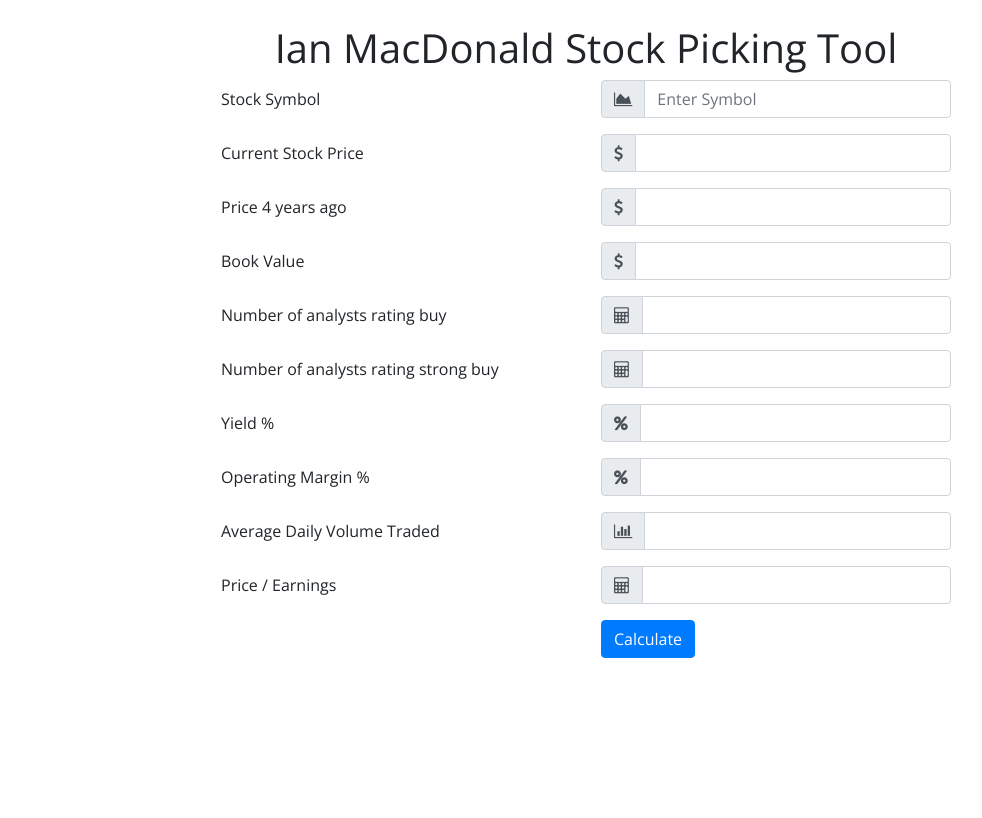
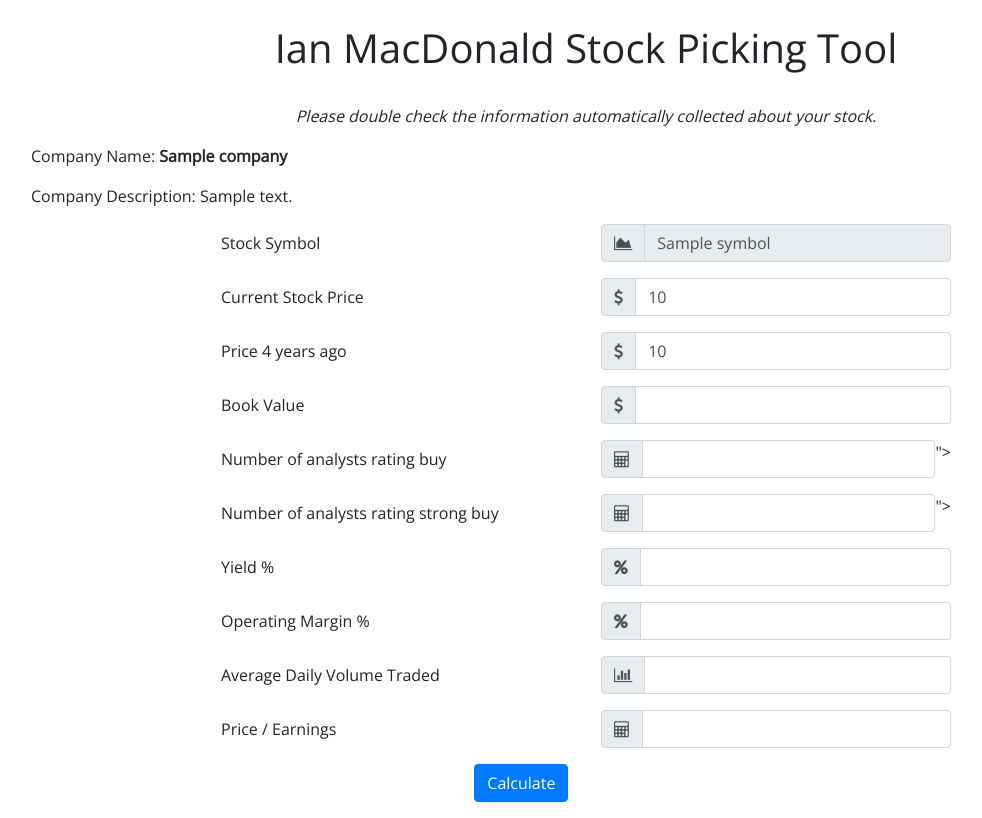
Before and after one commit to food-always-food/stock-eval, a Flask app: template templates/check.html in a window 1280 px wide. Shown: the whole page, without its empty margins (54-1036 px from the left). Before the commit the page ends 658 px from the top, so only its background shows below. Run offline with Flask 2, Linux system fonts and the light colour scheme; the template is opened without the code that fills it: most values are stand-ins (such as "Sample title", 1, 10 or a date in 2020); form fields are guessed from the names that the template uses; some libraries are stand-ins or nearby versions.

Commit message:
Create EB Deploy version of application

```diff
--- a/application.py
+++ b/application.py
@@ -1,11 +1,12 @@
 from flask import render_template, session, request, redirect, Flask
+from flask_socketio import SocketIO, emit, send, join_room
 import imdScore, iexStocks
 
 application = Flask(__name__)
 # application.config['SECRET_KEY'] = os.environ['SECRET_KEY']
 application.config["SECRET_KEY"] = "1023912038109823aljksdflkajds"
 app = application
-
+socketio = SocketIO(app, async_mode=None)
 
 @app.route("/", methods=["GET", "POST"])
 def welcome():
@@ -19,17 +20,31 @@
     else:
         return render_template("index.html")
 
-@app.route("/check",methods=["POST"])
+@app.route("/check",methods=["POST","GET"])
 def check():
     req = request.form
+    result = iexStocks.getFinancials(req['symbol'].upper(),req['pe'])
+    print(result)
     print(req)
-    result = imdScore.score(int(req['stock-price']),int(req['4-years']),int(req['book-value']),int(req['buy-analysts']),int(req['strong-buy']),int(req['yield']),int(req['margin']),int(req['volume']),int(req['pe']))
-    print(result)
-    return render_template("check.html")
+
+    # print(result)
+    return render_template("check.html",result=result,form=req)
 
 @app.route("/result",methods=["POST"])
 def result():
-    return render_template("result.html")
+    req = request.form
+    result = imdScore.score(float(req['stock-price']),float(req['4-years']),float(req['book-value']),float(req['buy-analysts']),float(req['strong-buy']),float(req['yield']),float(req['margin']),float(req['volume']),float(req['pe']))
+    print(result)
+    return render_template("result.html", result = result)
+
+@socketio.on("connect")
+def connect():
+    print("connected")
+
+@socketio.on("symbolLookup")
+def symbolLookup(data):
+    print(data)
 
 if __name__ == "__main__":
-    app.run(debug=True)
+    socketio.run(app, debug=True)
+    # app.run(debug=True)
--- a/iexStocks.py
+++ b/iexStocks.py
@@ -23,8 +23,9 @@
     result['yield'] = information.loc[symbol].dividendYield
     result['bookValue'] = bookValue(financials.iloc[0].shareholderEquity,pe,information.loc[symbol].sharesOutstanding)
     result['opMargin'] = operatingMargin(financials.iloc[0].operatingIncome,financials.iloc[0].revenue)
-    result['4yrPrice'] = historic.loc[fourYearsAgo.strftime('%Y-%m-%d')].close
+    result['yrPrice'] = historic.loc[fourYearsAgo.strftime('%Y-%m-%d')].close
     result['description'] = companyDesc.loc[symbol].description
+    result['symbol'] = symbol
     return result
 
 def bookValue(se,pe,cs):
--- a/templates/check.html
+++ b/templates/check.html
@@ -20,12 +20,20 @@
       <div class="col-md">
         <br>
         <h1 id="middle">Ian MacDonald Stock Picking Tool</h1>
+        <br>
+        <p id="middle"><em>Please double check the information automatically collected about your stock.</em></p>
+      </div>
+    </div>
+    <div class="row">
+      <div class="col-md">
+        <p>Company Name: <strong>{{ result.company }}</strong></p>
+        <p>Company Description: {{ result.description }}</p>
       </div>
     </div>
     <div class="row">
       <div class="col-2"></div>
       <div class="col-8">
-        <form method="post" action="/">
+        <form method="post" action="/result">
           <div class="form-group row">
             <label for="symbol" class="col-6 col-form-label">Stock Symbol</label>
             <div class="col-6">
@@ -36,7 +44,7 @@
                   </div>
                 </div>
                 <input id="symbol" name="symbol" placeholder="Enter Symbol" type="text" required="required"
-                  class="form-control">
+                  class="form-control" disabled value="{{ result.symbol }}">
               </div>
             </div>
           </div>
@@ -49,7 +57,7 @@
                     <i class="fa fa-dollar"></i>
                   </div>
                 </div>
-                <input id="stock-price" name="stock-price" type="number" required="required" class="form-control">
+                <input id="stock-price" name="stock-price" type="number" required="required" class="form-control" value="{{ result.price }}">
               </div>
             </div>
           </div>
@@ -62,7 +70,7 @@
                     <i class="fa fa-dollar"></i>
                   </div>
                 </div>
-                <input id="4-years" name="4-years" type="number" class="form-control" required="required">
+                <input id="4-years" name="4-years" type="number" class="form-control" required="required" value="{{ result.yrPrice }}">
               </div>
             </div>
           </div>
@@ -75,7 +83,7 @@
                     <i class="fa fa-dollar"></i>
                   </div>
                 </div>
-                <input id="book-value" name="book-value" type="number" class="form-control" required="required">
+                <input id="book-value" name="book-value" type="number" class="form-control" required="required" value="{{ result.bookValue }}">
               </div>
             </div>
           </div>
@@ -88,7 +96,7 @@
                     <i class="fa fa-calculator"></i>
                   </div>
                 </div>
-                <input id="buy-analysts" name="buy-analysts" type="number" class="form-control" required="required">
+                <input id="buy-analysts" name="buy-analysts" type="number" class="form-control" required="required" value="{{ form.buy_analysts }}">
               </div>
             </div>
           </div>
@@ -101,7 +109,7 @@
                     <i class="fa fa-calculator"></i>
                   </div>
                 </div>
-                <input id="strong-buy" name="strong-buy" type="number" class="form-control" required="required">
+                <input id="strong-buy" name="strong-buy" type="number" class="form-control" required="required" value="{{ form.strong_buy }}">
               </div>
             </div>
           </div>
@@ -114,7 +122,7 @@
                     <i class="fa fa-percent"></i>
                   </div>
                 </div>
-                <input id="yield" name="yield" type="number" class="form-control">
+                <input id="yield" name="yield" type="number" class="form-control" required="required" value="{{ result.yield }}">
               </div>
             </div>
           </div>
@@ -127,7 +135,7 @@
                     <i class="fa fa-percent"></i>
                   </div>
                 </div>
-                <input id="margin" name="margin" type="number" class="form-control" required="required"
+                <input id="margin" name="margin" type="number" class="form-control" required="required" value="{{ result.opMargin }}"
                   aria-describedby="marginHelpBlock">
               </div>
               <!-- <span id="marginHelpBlock" class="form-text text-muted">test</span> -->
@@ -142,7 +150,7 @@
                     <i class="fa fa-bar-chart-o"></i>
                   </div>
                 </div>
-                <input id="volume" name="volume" type="number" class="form-control" required="required">
+                <input id="volume" name="volume" type="number" class="form-control" required="required" value="{{ result.volume }}">
               </div>
             </div>
           </div>
@@ -155,12 +163,12 @@
                     <i class="fa fa-calculator"></i>
                   </div>
                 </div>
-                <input id="pe" name="pe" type="number" class="form-control" required="required">
+                <input id="pe" name="pe" type="number" class="form-control" required="required" value="{{ result.peRatio }}">
               </div>
             </div>
           </div>
           <div class="form-group row">
-            <div class="offset-6 col-6">
+            <div class="offset-4 col-6">
               <button name="submit" type="submit" class="btn btn-primary">Calculate</button>
             </div>
           </div>
@@ -172,8 +180,9 @@
 
   <script src="https://code.jquery.com/jquery-3.5.1.min.js"
     integrity="sha256-9/aliU8dGd2tb6OSsuzixeV4y/faTqgFtohetphbbj0=" crossorigin="anonymous"></script>
-  <!-- <script src="https://cdnjs.cloudflare.com/ajax/libs/jquery-modal/0.9.1/jquery.modal.min.js"></script>s -->
-  <link rel="stylesheet" href="https://cdnjs.cloudflare.com/ajax/libs/jquery-modal/0.9.1/jquery.modal.min.css" />
+    <script src="https://cdnjs.cloudflare.com/ajax/libs/socket.io/2.3.0/socket.io.js"
+    integrity="sha512-v8ng/uGxkge3d1IJuEo6dJP8JViyvms0cly9pnbfRxT6/31c3dRWxIiwGnMSWwZjHKOuY3EVmijs7k1jz/9bLA=="
+    crossorigin="anonymous"></script>
   <!-- <script src="static/js/functions.js"></script>s -->
 </body>
 
--- a/templates/result.html
+++ b/templates/result.html
@@ -172,8 +172,9 @@
 
   <script src="https://code.jquery.com/jquery-3.5.1.min.js"
     integrity="sha256-9/aliU8dGd2tb6OSsuzixeV4y/faTqgFtohetphbbj0=" crossorigin="anonymous"></script>
-  <!-- <script src="https://cdnjs.cloudflare.com/ajax/libs/jquery-modal/0.9.1/jquery.modal.min.js"></script>s -->
-  <link rel="stylesheet" href="https://cdnjs.cloudflare.com/ajax/libs/jquery-modal/0.9.1/jquery.modal.min.css" />
+  <script src="https://cdnjs.cloudflare.com/ajax/libs/socket.io/2.3.0/socket.io.js"
+    integrity="sha512-v8ng/uGxkge3d1IJuEo6dJP8JViyvms0cly9pnbfRxT6/31c3dRWxIiwGnMSWwZjHKOuY3EVmijs7k1jz/9bLA=="
+    crossorigin="anonymous"></script>
   <!-- <script src="static/js/functions.js"></script>s -->
 </body>
 
```
Also changed, not shown: requirements.txt (added, +24 -0 lines), static/js/functions.js (added, +40 -0 lines), templates/index.html (+10 -9 lines), 1 other file.
